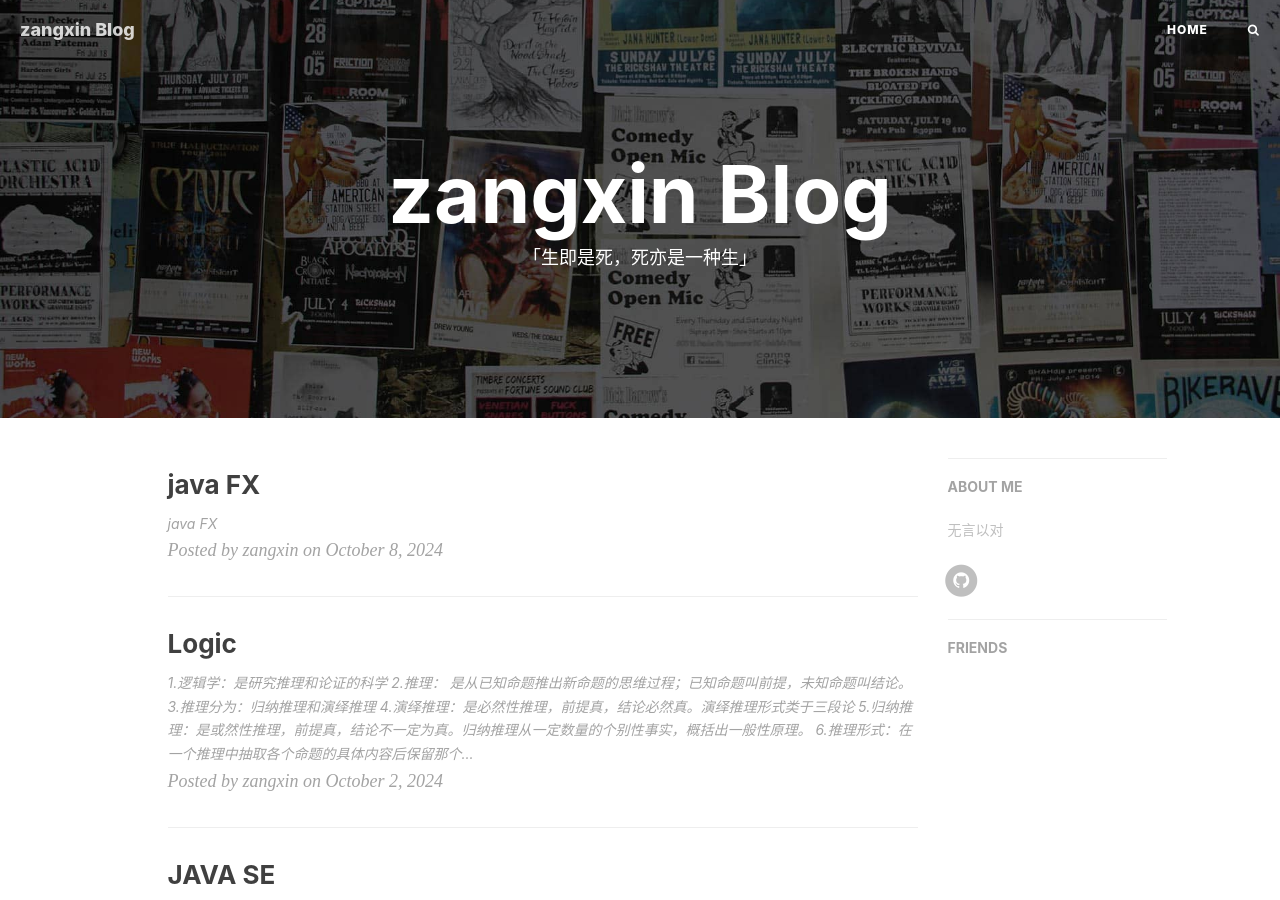
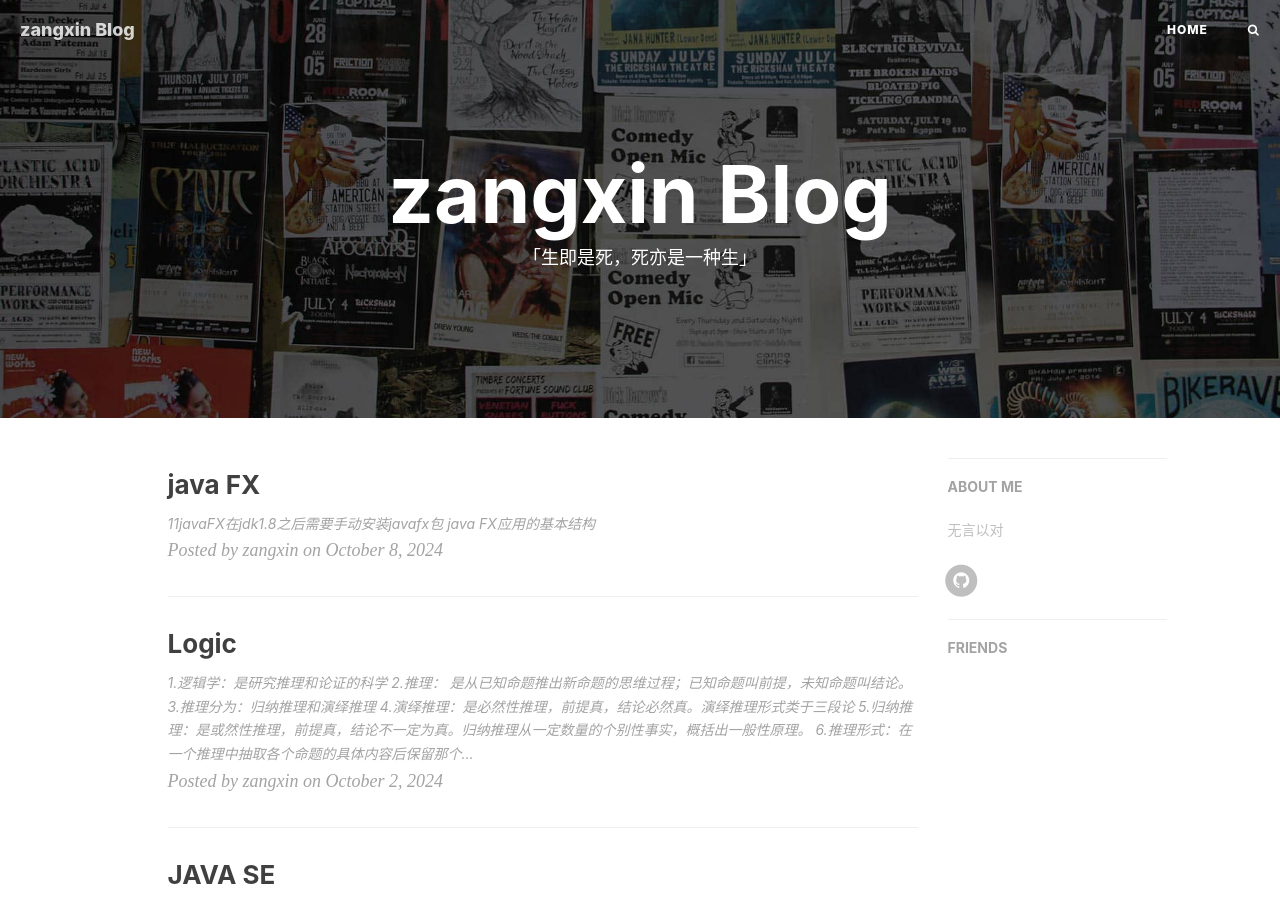
Before and after one commit to zangxin51/zangxin51.github.io, a Jekyll site: the page built from index.html, in a window 1280 px wide and 900 px high. Built offline with Jekyll 4.4.1, drawn with Linux system fonts in a browser that asks for light colours; nearby versions of some CDN libraries; the list of posts is cut into pages by our own code; comment, search, counter and statistics services are not loaded.

Commit message:
Update 2024-10-08-javafx.markdown

```diff
--- a/_posts/2024-10-08-javafx.markdown
+++ b/_posts/2024-10-08-javafx.markdown
@@ -9,6 +9,8 @@ catalog: true
 tags:
 ---
 
-java FX
+11javaFX在jdk1.8之后需要手动安装javafx包
+
+java FX应用的基本结构
 
 ![image-20241008201035284](./../img/md-img/2024-10-08-javafx/image-20241008201035284.png)
```
